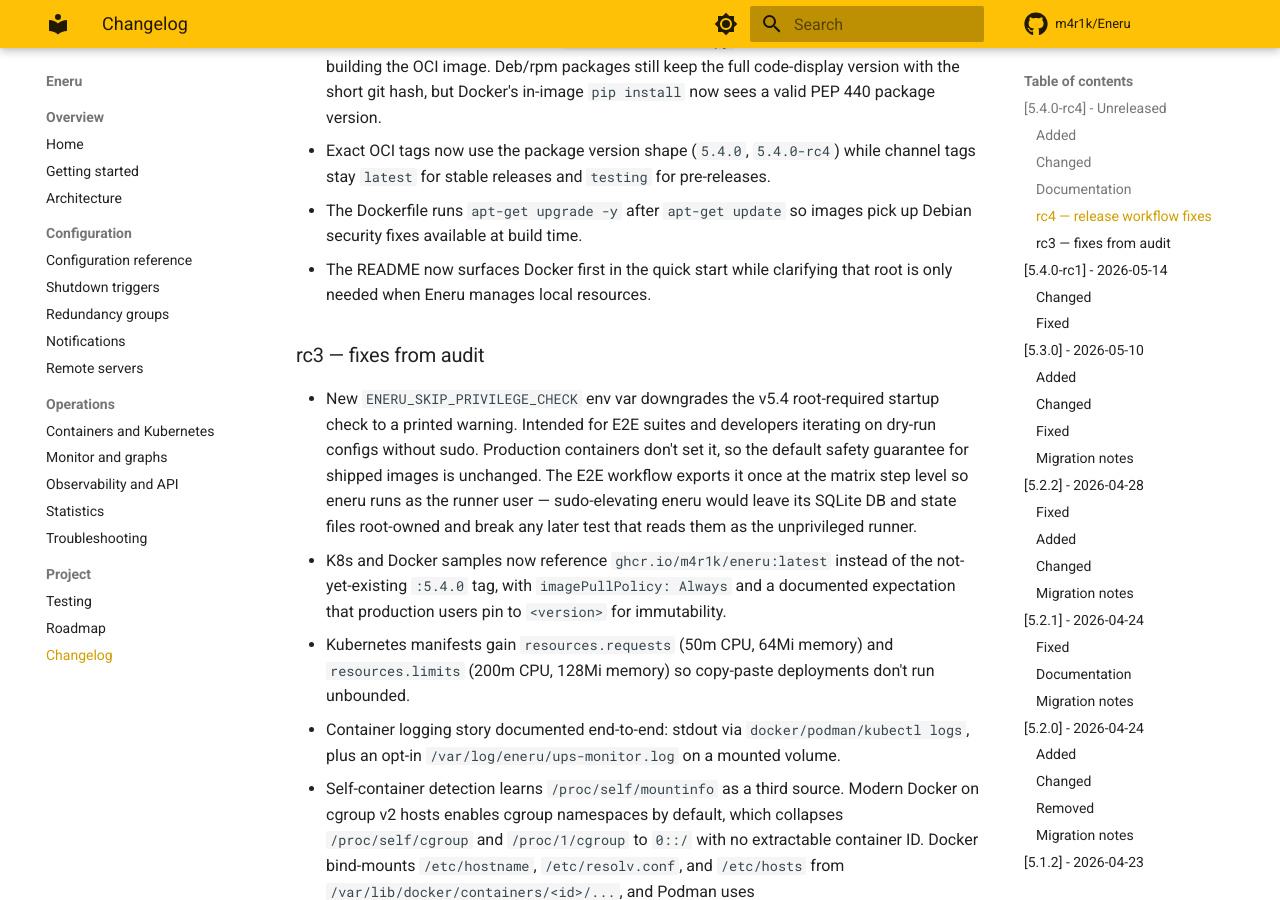
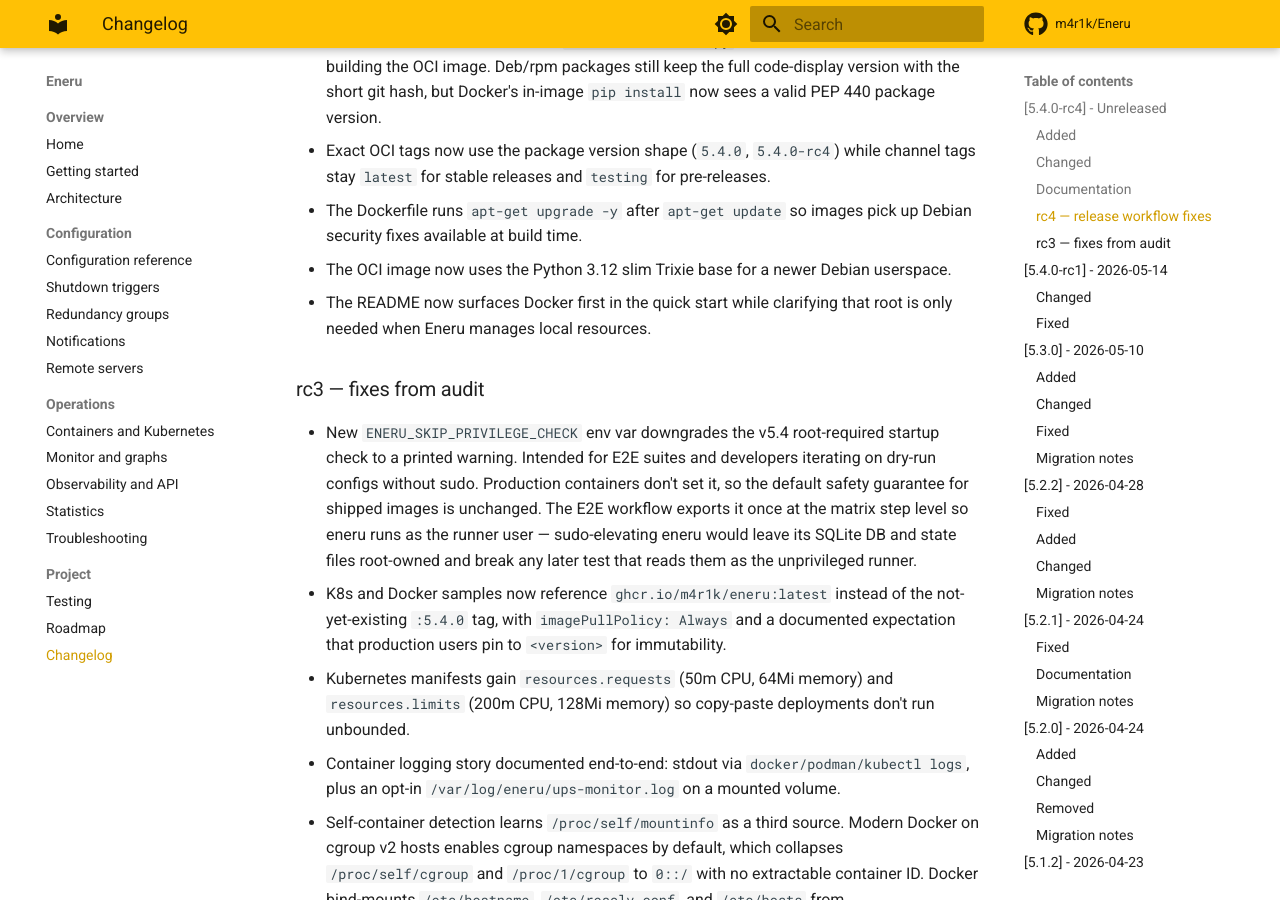
Before and after one commit to m4r1k/Eneru, an MkDocs documentation site: the page built from docs/changelog.md, in a window 1280 px wide and 900 px high, scrolled down 1454 px. Built offline with MkDocs 1.6.1 and Material for MkDocs 9.7.7, drawn with Linux system fonts in a browser that asks for light colours; comment, search, counter and statistics services are not loaded.

Commit message:
chore: use trixie slim OCI base
Move the official image from the Python 3.12 slim Bookworm base to the Trixie base so release images pick up a newer Debian userspace.

Co-authored-by: Codex <noreply@openai.com>

```diff
--- a/docs/changelog.md
+++ b/docs/changelog.md
@@ -32,6 +32,7 @@ Release candidate for the v5.4 OCI image and Kubernetes deployment path.
 - The release workflow now resets `src/eneru/version.py` to the clean release version before building the OCI image. Deb/rpm packages still keep the full code-display version with the short git hash, but Docker's in-image `pip install` now sees a valid PEP 440 package version.
 - Exact OCI tags now use the package version shape (`5.4.0`, `5.4.0-rc4`) while channel tags stay `latest` for stable releases and `testing` for pre-releases.
 - The Dockerfile runs `apt-get upgrade -y` after `apt-get update` so images pick up Debian security fixes available at build time.
+- The OCI image now uses the Python 3.12 slim Trixie base for a newer Debian userspace.
 - The README now surfaces Docker first in the quick start while clarifying that root is only needed when Eneru manages local resources.
 
 ### rc3 — fixes from audit
```
Also changed, not shown: 1 other file.
